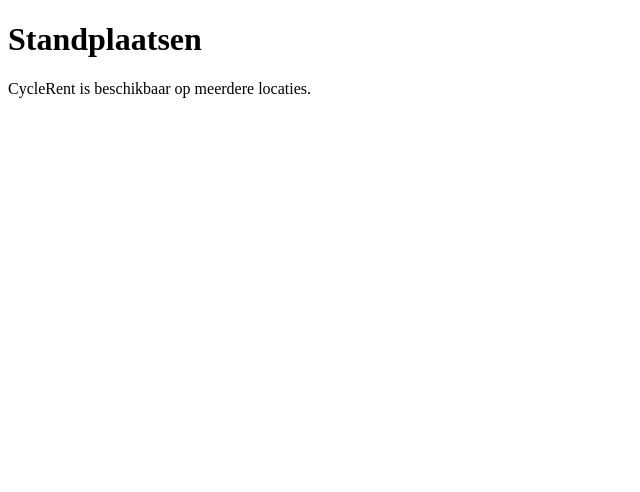
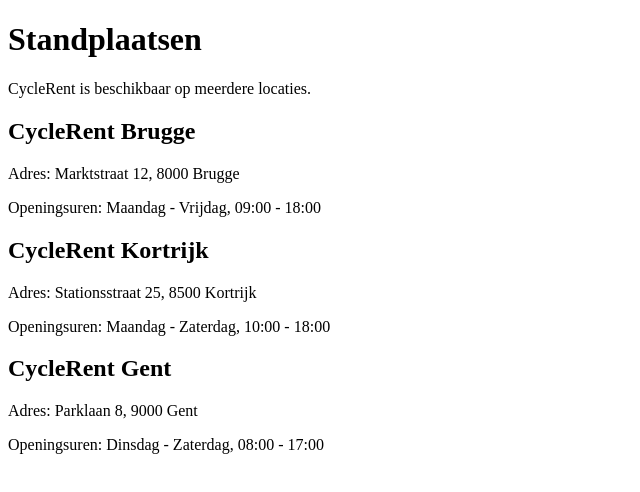
Before and after one commit to Tatendajr28/oe.CycleRent, a plain HTML site: page locations.html in a window 1280 px wide. Shown: the whole page, without its empty margins (0-640 px from the left). Drawn offline with Linux system fonts and the light colour scheme.

Commit message:
Add locations and hours

```diff
--- a/locations.html
+++ b/locations.html
@@ -7,5 +7,17 @@
 <body>
     <h1>Standplaatsen</h1>
     <p>CycleRent is beschikbaar op meerdere locaties.</p>
+
+    <h2>CycleRent Brugge</h2>
+    <p>Adres: Marktstraat 12, 8000 Brugge</p>
+    <p>Openingsuren: Maandag - Vrijdag, 09:00 - 18:00</p>
+
+    <h2>CycleRent Kortrijk</h2>
+    <p>Adres: Stationsstraat 25, 8500 Kortrijk</p>
+    <p>Openingsuren: Maandag - Zaterdag, 10:00 - 18:00</p>
+
+    <h2>CycleRent Gent</h2>
+    <p>Adres: Parklaan 8, 9000 Gent</p>
+    <p>Openingsuren: Dinsdag - Zaterdag, 08:00 - 17:00</p>
 </body>
 </html>
```
